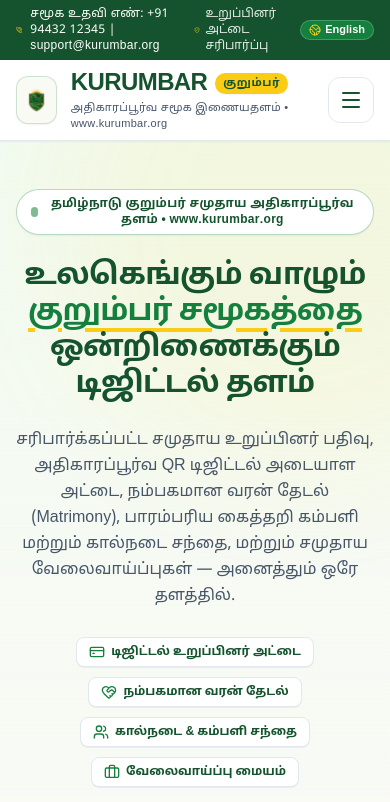
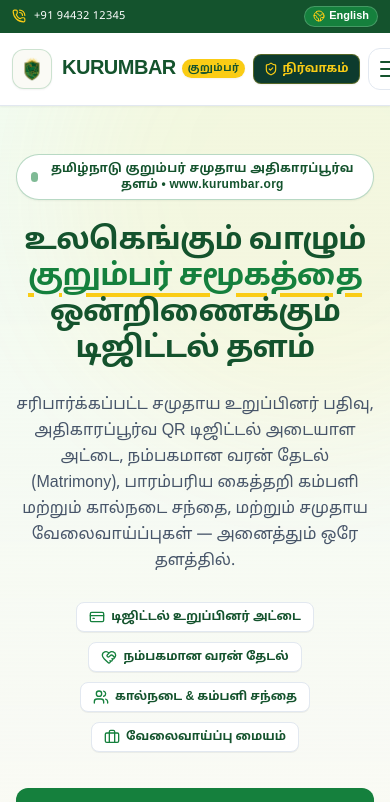
Before and after one commit to bhuvanesans10/kurumbar, a Next.js app in the folder kurumbar-web/: page / in a window 390 px wide. Shown: the top 802 px of the page. Built offline with nearby package versions, Linux system fonts and the light colour scheme.

Commit message:
feat: implement fully responsive header navigation, mobile language switcher, and responsive admin dashboard

```diff
--- a/kurumbar-web/src/components/Header.tsx
+++ b/kurumbar-web/src/components/Header.tsx
@@ -57,24 +57,29 @@ export default function Header({ lang, setLang }: HeaderProps) {
   return (
     <header className="sticky top-0 z-50 bg-white/95 backdrop-blur-md border-b border-[#E2E8F0] shadow-xs">
       {/* Top micro-bar for official helpline & quick verification */}
-      <div className="bg-[#14532D] text-white text-xs py-1.5 px-4 sm:px-8 flex justify-between items-center">
-        <div className="flex items-center gap-2">
-          <PhoneCall className="w-3.5 h-3.5 text-[#FACC15]" />
-          <span className="font-medium tracking-wide">{t.helpline}</span>
+      <div className="bg-[#14532D] text-white text-xs py-1.5 px-3 sm:px-6 lg:px-8 flex justify-between items-center gap-2">
+        <div className="flex items-center gap-2 min-w-0">
+          <PhoneCall className="w-3.5 h-3.5 text-[#FACC15] shrink-0" />
+          <span className="font-medium tracking-wide truncate text-[11px] sm:text-xs">
+            <span className="hidden md:inline">{t.helpline}</span>
+            <span className="hidden sm:inline md:hidden">உதவி எண்: +91 94432 12345 | support@kurumbar.org</span>
+            <span className="sm:hidden">+91 94432 12345</span>
+          </span>
         </div>
-        <div className="flex items-center gap-4">
+        <div className="flex items-center gap-2.5 sm:gap-4 shrink-0">
           <Link
             href="#verify"
-            className="flex items-center gap-1.5 text-white/90 hover:text-[#FACC15] transition-colors font-medium"
+            className="hidden xs:flex items-center gap-1.5 text-white/90 hover:text-[#FACC15] transition-colors font-medium text-[11px] sm:text-xs"
           >
             <ShieldCheck className="w-3.5 h-3.5 text-[#FACC15]" />
             <span>{t.verifyId}</span>
           </Link>
-          <div className="flex items-center gap-1 bg-[#15803D] rounded-full px-2 py-0.5 border border-white/20">
+          <div className="flex items-center gap-1 bg-[#15803D] hover:bg-[#166534] rounded-full px-2 py-0.5 border border-white/20 transition-colors shadow-2xs">
             <Globe2 className="w-3 h-3 text-[#FACC15]" />
             <button
               onClick={() => setLang(lang === "ta" ? "en" : "ta")}
-              className="font-bold text-[11px] text-white hover:text-[#FACC15] transition-colors"
+              className="font-bold text-[11px] text-white hover:text-[#FACC15] transition-colors cursor-pointer"
+              title="Click to toggle Tamil / English"
             >
               {lang === "ta" ? "English" : "தமிழ்"}
             </button>
@@ -83,117 +88,129 @@ export default function Header({ lang, setLang }: HeaderProps) {
       </div>
 
       {/* Main navigation */}
-      <div className="max-w-7xl mx-auto px-4 sm:px-6 lg:px-8">
-        <div className="flex items-center justify-between h-20">
+      <div className="max-w-7xl mx-auto px-3 sm:px-6 lg:px-8">
+        <div className="flex items-center justify-between h-18 sm:h-20 gap-2">
           {/* Logo & Brand Identity */}
-          <Link href="/" className="flex items-center gap-3.5 group">
-            <div className="relative w-12 h-12 rounded-xl overflow-hidden shadow-xs border border-[#15803D]/20 bg-[#FAFAF5] p-1 flex items-center justify-center transition-transform group-hover:scale-105">
+          <Link href="/" className="flex items-center gap-2.5 sm:gap-3 group shrink-0">
+            <div className="relative w-10 h-10 sm:w-11 sm:h-11 rounded-xl overflow-hidden shadow-xs border border-[#15803D]/20 bg-[#FAFAF5] p-1 flex items-center justify-center transition-transform group-hover:scale-105 shrink-0">
               <Image
                 src="/brand/logo.png"
                 alt="Kurumbar Logo"
-                width={44}
-                height={44}
+                width={40}
+                height={40}
                 className="object-contain"
                 priority
               />
             </div>
-            <div>
-              <div className="flex items-center gap-2">
-                <span className="text-2xl font-black text-[#14532D] tracking-tight">
+            <div className="min-w-0">
+              <div className="flex items-center gap-1.5 sm:gap-2">
+                <span className="text-xl sm:text-2xl font-black text-[#14532D] tracking-tight">
                   KURUMBAR
                 </span>
-                <span className="bg-[#FACC15] text-[#14532D] text-[11px] font-bold px-2 py-0.5 rounded-full uppercase tracking-wider shadow-xs">
+                <span className="bg-[#FACC15] text-[#14532D] text-[10px] sm:text-[11px] font-bold px-1.5 sm:px-2 py-0.5 rounded-full uppercase tracking-wider shadow-xs shrink-0">
                   குறும்பர்
                 </span>
               </div>
-              <p className="text-[11px] text-[#475569] font-medium tracking-wide">
+              <p className="hidden 2xl:block text-[11px] text-[#475569] font-medium tracking-wide">
                 அதிகாரப்பூர்வ சமூக இணையதளம் • www.kurumbar.org
+              </p>
+              <p className="hidden sm:block 2xl:hidden text-[10px] text-[#475569] font-medium tracking-wide truncate max-w-[200px]">
+                அதிகாரப்பூர்வ தளம்
               </p>
             </div>
           </Link>
 
-          {/* Desktop Navigation Links */}
-          <nav className="hidden lg:flex items-center gap-1 xl:gap-2">
+          {/* Desktop Navigation Links (Visible on xl: 1200px+) */}
+          <nav className="hidden xl:flex items-center gap-0.5 2xl:gap-1.5 min-w-0">
             <Link
               href="#home"
-              className="px-3 py-2 text-sm font-semibold text-[#1E293B] hover:text-[#15803D] hover:bg-[#DCFCE7]/50 rounded-lg transition-colors"
+              className="px-2 2xl:px-3 py-1.5 text-xs 2xl:text-sm font-bold text-[#1E293B] hover:text-[#15803D] hover:bg-[#DCFCE7]/50 rounded-lg transition-colors whitespace-nowrap"
             >
               {t.home}
             </Link>
             <Link
               href="#about"
-              className="px-3 py-2 text-sm font-semibold text-[#1E293B] hover:text-[#15803D] hover:bg-[#DCFCE7]/50 rounded-lg transition-colors"
+              className="px-2 2xl:px-3 py-1.5 text-xs 2xl:text-sm font-bold text-[#1E293B] hover:text-[#15803D] hover:bg-[#DCFCE7]/50 rounded-lg transition-colors whitespace-nowrap"
             >
               {t.about}
             </Link>
             <Link
               href="#register"
-              className="px-3 py-2 text-sm font-semibold text-[#15803D] hover:bg-[#DCFCE7]/60 rounded-lg transition-colors flex items-center gap-1.5"
+              className="px-2 2xl:px-3 py-1.5 text-xs 2xl:text-sm font-bold text-[#15803D] hover:bg-[#DCFCE7]/60 rounded-lg transition-colors flex items-center gap-1 whitespace-nowrap"
             >
-              <UserCheck className="w-4 h-4 text-[#15803D]" />
+              <UserCheck className="w-3.5 h-3.5 text-[#15803D]" />
               <span>{t.register}</span>
             </Link>
             <Link
               href="#matrimony"
-              className="px-3 py-2 text-sm font-semibold text-[#1E293B] hover:text-[#15803D] hover:bg-[#DCFCE7]/50 rounded-lg transition-colors"
+              className="px-2 2xl:px-3 py-1.5 text-xs 2xl:text-sm font-bold text-[#1E293B] hover:text-[#15803D] hover:bg-[#DCFCE7]/50 rounded-lg transition-colors whitespace-nowrap"
             >
               {t.matrimony}
             </Link>
             <Link
               href="#marketplace"
-              className="px-3 py-2 text-sm font-semibold text-[#1E293B] hover:text-[#15803D] hover:bg-[#DCFCE7]/50 rounded-lg transition-colors"
+              className="px-2 2xl:px-3 py-1.5 text-xs 2xl:text-sm font-bold text-[#1E293B] hover:text-[#15803D] hover:bg-[#DCFCE7]/50 rounded-lg transition-colors whitespace-nowrap"
             >
               {t.marketplace}
             </Link>
             <Link
               href="#jobs"
-              className="px-3 py-2 text-sm font-semibold text-[#1E293B] hover:text-[#15803D] hover:bg-[#DCFCE7]/50 rounded-lg transition-colors"
+              className="px-2 2xl:px-3 py-1.5 text-xs 2xl:text-sm font-bold text-[#1E293B] hover:text-[#15803D] hover:bg-[#DCFCE7]/50 rounded-lg transition-colors whitespace-nowrap"
             >
               {t.jobs}
             </Link>
             <Link
               href="#news"
-              className="px-3 py-2 text-sm font-semibold text-[#1E293B] hover:text-[#15803D] hover:bg-[#DCFCE7]/50 rounded-lg transition-colors"
+              className="px-2 2xl:px-3 py-1.5 text-xs 2xl:text-sm font-bold text-[#1E293B] hover:text-[#15803D] hover:bg-[#DCFCE7]/50 rounded-lg transition-colors whitespace-nowrap"
             >
               {t.news}
             </Link>
             <Link
               href="#gallery"
-              className="px-3 py-2 text-sm font-semibold text-[#1E293B] hover:text-[#15803D] hover:bg-[#DCFCE7]/50 rounded-lg transition-colors"
+              className="px-2 2xl:px-3 py-1.5 text-xs 2xl:text-sm font-bold text-[#1E293B] hover:text-[#15803D] hover:bg-[#DCFCE7]/50 rounded-lg transition-colors whitespace-nowrap"
             >
               {t.gallery}
             </Link>
             <Link
               href="#contact"
-              className="px-3 py-2 text-sm font-semibold text-[#1E293B] hover:text-[#15803D] hover:bg-[#DCFCE7]/50 rounded-lg transition-colors"
+              className="px-2 2xl:px-3 py-1.5 text-xs 2xl:text-sm font-bold text-[#1E293B] hover:text-[#15803D] hover:bg-[#DCFCE7]/50 rounded-lg transition-colors whitespace-nowrap"
             >
               {t.contact}
             </Link>
           </nav>
 
-          {/* Action Button */}
-          <div className="hidden lg:flex items-center gap-3">
+          {/* Action Button & Admin Portal (Visible on xl: 1200px+) */}
+          <div className="hidden xl:flex items-center gap-2 2xl:gap-3 shrink-0">
             <Link
               href="/admin"
-              className="inline-flex items-center gap-1.5 bg-[#0D3B2E] hover:bg-[#14532D] text-[#FACC15] border border-[#FACC15]/30 px-3.5 py-2.5 rounded-xl font-bold text-xs shadow-xs transition-all hover:scale-105"
+              className="inline-flex items-center gap-1.5 bg-[#0D3B2E] hover:bg-[#14532D] text-[#FACC15] border border-[#FACC15]/30 px-2.5 2xl:px-3.5 py-2 rounded-xl font-bold text-xs shadow-xs transition-all hover:scale-105 whitespace-nowrap"
             >
               <ShieldCheck className="w-4 h-4 text-[#FACC15]" />
-              <span>{lang === "ta" ? "நிர்வாக போர்டல்" : "Admin Portal"}</span>
+              <span className="hidden 2xl:inline">{lang === "ta" ? "நிர்வாக போர்டல்" : "Admin Portal"}</span>
+              <span className="2xl:hidden">{lang === "ta" ? "நிர்வாகம்" : "Admin"}</span>
             </Link>
             <Link
               href="#register"
-              className="inline-flex items-center gap-2 bg-[#15803D] hover:bg-[#14532D] text-white px-5 py-2.5 rounded-xl font-bold text-sm shadow-md hover:shadow-lg transition-all transform hover:-translate-y-0.5"
+              className="inline-flex items-center gap-1.5 2xl:gap-2 bg-[#15803D] hover:bg-[#14532D] text-white px-3.5 2xl:px-5 py-2 2xl:py-2.5 rounded-xl font-bold text-xs 2xl:text-sm shadow-md hover:shadow-lg transition-all transform hover:-translate-y-0.5 whitespace-nowrap"
             >
               <UserCheck className="w-4 h-4 text-[#FACC15]" />
               <span>{t.ctaRegister}</span>
             </Link>
           </div>
 
-          {/* Mobile hamburger button */}
-          <div className="lg:hidden flex items-center gap-2">
+          {/* Mobile / Tablet Controls (Visible on screens < xl) */}
+          <div className="xl:hidden flex items-center gap-2">
+            <Link
+              href="/admin"
+              className="inline-flex items-center gap-1 bg-[#0D3B2E] text-[#FACC15] border border-[#FACC15]/30 px-2.5 py-1.5 rounded-lg font-bold text-xs shadow-xs"
+              title="Admin Portal"
+            >
+              <ShieldCheck className="w-3.5 h-3.5 text-[#FACC15]" />
+              <span>{lang === "ta" ? "நிர்வாகம்" : "Admin"}</span>
+            </Link>
             <button
               onClick={() => setMobileMenuOpen(!mobileMenuOpen)}
-              className="p-2.5 rounded-xl text-[#1E293B] hover:bg-[#FAFAF5] border border-[#E2E8F0] focus:outline-hidden"
+              className="p-2 rounded-xl text-[#1E293B] hover:bg-[#FAFAF5] border border-[#E2E8F0] focus:outline-hidden cursor-pointer"
               aria-label="Toggle menu"
             >
               {mobileMenuOpen ? (
@@ -208,88 +225,117 @@ export default function Header({ lang, setLang }: HeaderProps) {
 
       {/* Mobile navigation drawer */}
       {mobileMenuOpen && (
-        <div className="lg:hidden border-t border-[#E2E8F0] bg-white px-4 pt-3 pb-6 shadow-xl animate-in slide-in-from-top">
-          <div className="flex flex-col space-y-1.5">
+        <div className="xl:hidden border-t border-[#E2E8F0] bg-white px-4 pt-3 pb-6 shadow-xl animate-in slide-in-from-top">
+          {/* Quick Language Switcher Bar inside Drawer */}
+          <div className="flex items-center justify-between p-3 rounded-2xl bg-[#DCFCE7]/40 border border-[#15803D]/20 mb-3">
+            <span className="text-xs font-bold text-[#14532D] flex items-center gap-1.5">
+              <Globe2 className="w-4 h-4 text-[#15803D]" />
+              <span>{lang === "ta" ? "மொழியை மாற்றுக (Language)" : "Change Language"}</span>
+            </span>
+            <div className="flex items-center gap-1 bg-white p-0.5 rounded-xl border border-[#CBD5E1] shadow-2xs">
+              <button
+                type="button"
+                onClick={() => setLang("ta")}
+                className={`px-3 py-1 rounded-lg text-xs font-bold transition-all ${
+                  lang === "ta" ? "bg-[#15803D] text-white shadow-xs" : "text-[#475569] hover:bg-gray-100"
+                }`}
+              >
+                தமிழ்
+              </button>
+              <button
+                type="button"
+                onClick={() => setLang("en")}
+                className={`px-3 py-1 rounded-lg text-xs font-bold transition-all ${
+                  lang === "en" ? "bg-[#15803D] text-white shadow-xs" : "text-[#475569] hover:bg-gray-100"
+                }`}
+              >
+                English
+              </button>
+            </div>
+          </div>
+
+          <div className="flex flex-col space-y-1">
             <Link
               href="#home"
               onClick={() => setMobileMenuOpen(false)}
-              className="px-3 py-2.5 rounded-lg text-base font-semibold text-[#1E293B] hover:bg-[#FAFAF5]"
+              className="px-3 py-2 rounded-lg text-sm font-bold text-[#1E293B] hover:bg-[#FAFAF5]"
             >
               {t.home}
             </Link>
             <Link
               href="#about"
               onClick={() => setMobileMenuOpen(false)}
-              className="px-3 py-2.5 rounded-lg text-base font-semibold text-[#1E293B] hover:bg-[#FAFAF5]"
+              className="px-3 py-2 rounded-lg text-sm font-bold text-[#1E293B] hover:bg-[#FAFAF5]"
             >
               {t.about}
             </Link>
             <Link
               href="#register"
               onClick={() => setMobileMenuOpen(false)}
-              className="px-3 py-2.5 rounded-lg text-base font-semibold text-[#15803D] bg-[#DCFCE7]/60 flex items-center justify-between"
+              className="px-3 py-2 rounded-lg text-sm font-bold text-[#15803D] bg-[#DCFCE7]/60 flex items-center justify-between"
             >
               <span>{t.register}</span>
-              <span className="text-xs font-bold bg-[#15803D] text-white px-2 py-0.5 rounded-full">
+              <span className="text-[10px] font-black bg-[#15803D] text-white px-2 py-0.5 rounded-full">
                 ID அட்டை
               </span>
             </Link>
             <Link
               href="#matrimony"
               onClick={() => setMobileMenuOpen(false)}
-              className="px-3 py-2.5 rounded-lg text-base font-semibold text-[#1E293B] hover:bg-[#FAFAF5]"
+              className="px-3 py-2 rounded-lg text-sm font-bold text-[#1E293B] hover:bg-[#FAFAF5]"
             >
               {t.matrimony}
             </Link>
             <Link
               href="#marketplace"
               onClick={() => setMobileMenuOpen(false)}
-              className="px-3 py-2.5 rounded-lg text-base font-semibold text-[#1E293B] hover:bg-[#FAFAF5]"
+              className="px-3 py-2 rounded-lg text-sm font-bold text-[#1E293B] hover:bg-[#FAFAF5]"
             >
               {t.marketplace}
             </Link>
             <Link
               href="#jobs"
               onClick={() => setMobileMenuOpen(false)}
-              className="px-3 py-2.5 rounded-lg text-base font-semibold text-[#1E293B] hover:bg-[#FAFAF5]"
+              className="px-3 py-2 rounded-lg text-sm font-bold text-[#1E293B] hover:bg-[#FAFAF5]"
             >
               {t.jobs}
             </Link>
             <Link
               href="#news"
               onClick={() => setMobileMenuOpen(false)}
-              className="px-3 py-2.5 rounded-lg text-base font-semibold text-[#1E293B] hover:bg-[#FAFAF5]"
+              className="px-3 py-2 rounded-lg text-sm font-bold text-[#1E293B] hover:bg-[#FAFAF5]"
             >
               {t.news}
             </Link>
             <Link
               href="#gallery"
               onClick={() => setMobileMenuOpen(false)}
-              className="px-3 py-2.5 rounded-lg text-base font-semibold text-[#1E293B] hover:bg-[#FAFAF5]"
+              className="px-3 py-2 rounded-lg text-sm font-bold text-[#1E293B] hover:bg-[#FAFAF5]"
             >
               {t.gallery}
             </Link>
             <Link
               href="#verify"
               onClick={() => setMobileMenuOpen(false)}
-              className="px-3 py-2.5 rounded-lg text-base font-semibold text-[#1E293B] hover:bg-[#FAFAF5]"
+              className="px-3 py-2 rounded-lg text-sm font-bold text-[#1E293B] hover:bg-[#FAFAF5]"
             >
               {t.verifyId}
             </Link>
             <Link
               href="#contact"
               onClick={() => setMobileMenuOpen(false)}
-              className="px-3 py-2.5 rounded-lg text-base font-semibold text-[#1E293B] hover:bg-[#FAFAF5]"
+              className="px-3 py-2 rounded-lg text-sm font-bold text-[#1E293B] hover:bg-[#FAFAF5]"
             >
               {t.contact}
             </Link>
+
             <div className="pt-3 flex flex-col gap-2">
               <Link
                 href="#register"
                 onClick={() => setMobileMenuOpen(false)}
-                className="w-full inline-flex items-center justify-center gap-2 bg-[#15803D] text-white px-5 py-3 rounded-xl font-bold text-center shadow-md"
+                className="w-full inline-flex items-center justify-center gap-2 bg-[#15803D] text-white px-5 py-2.5 rounded-xl font-bold text-center text-sm shadow-md"
               >
-                <UserCheck className="w-5 h-5 text-[#FACC15]" />
+                <UserCheck className="w-4 h-4 text-[#FACC15]" />
                 <span>{t.ctaRegister}</span>
               </Link>
               <Link
@@ -298,7 +344,7 @@ export default function Header({ lang, setLang }: HeaderProps) {
                 className="w-full inline-flex items-center justify-center gap-2 bg-[#0D3B2E] text-[#FACC15] border border-[#FACC15]/30 px-5 py-2.5 rounded-xl font-bold text-center text-sm shadow-xs"
               >
                 <ShieldCheck className="w-4 h-4 text-[#FACC15]" />
-                <span>{lang === "ta" ? "நிர்வாக போர்டல் (Admin)" : "Admin Portal"}</span>
+                <span>{lang === "ta" ? "நிர்வாக போர்டல் (Admin Portal)" : "Admin Portal"}</span>
               </Link>
             </div>
           </div>
```
Also changed, not shown: kurumbar-web/src/app/admin/page.tsx (+18 -18 lines), 1 other file (tests, documents, lock files or other folders).
